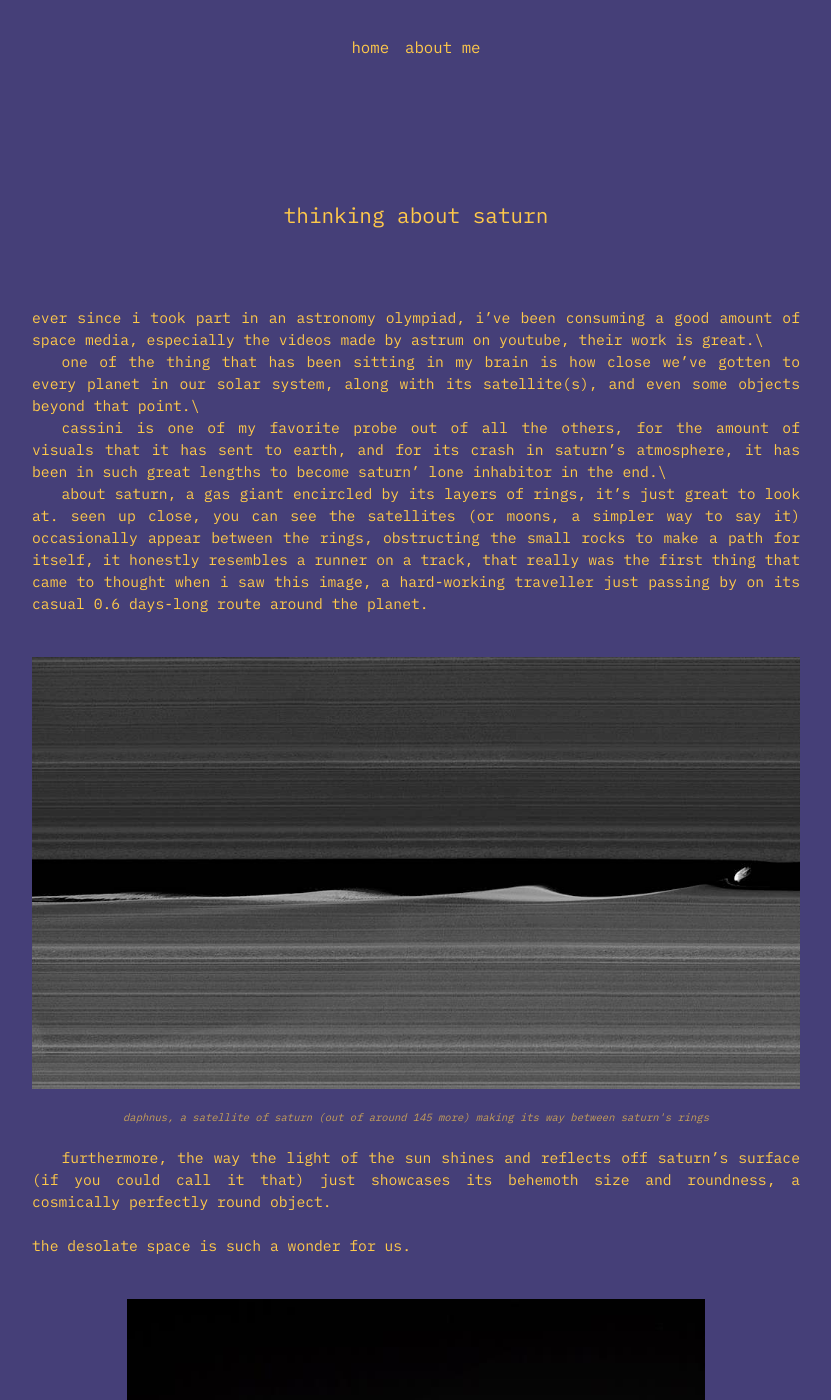
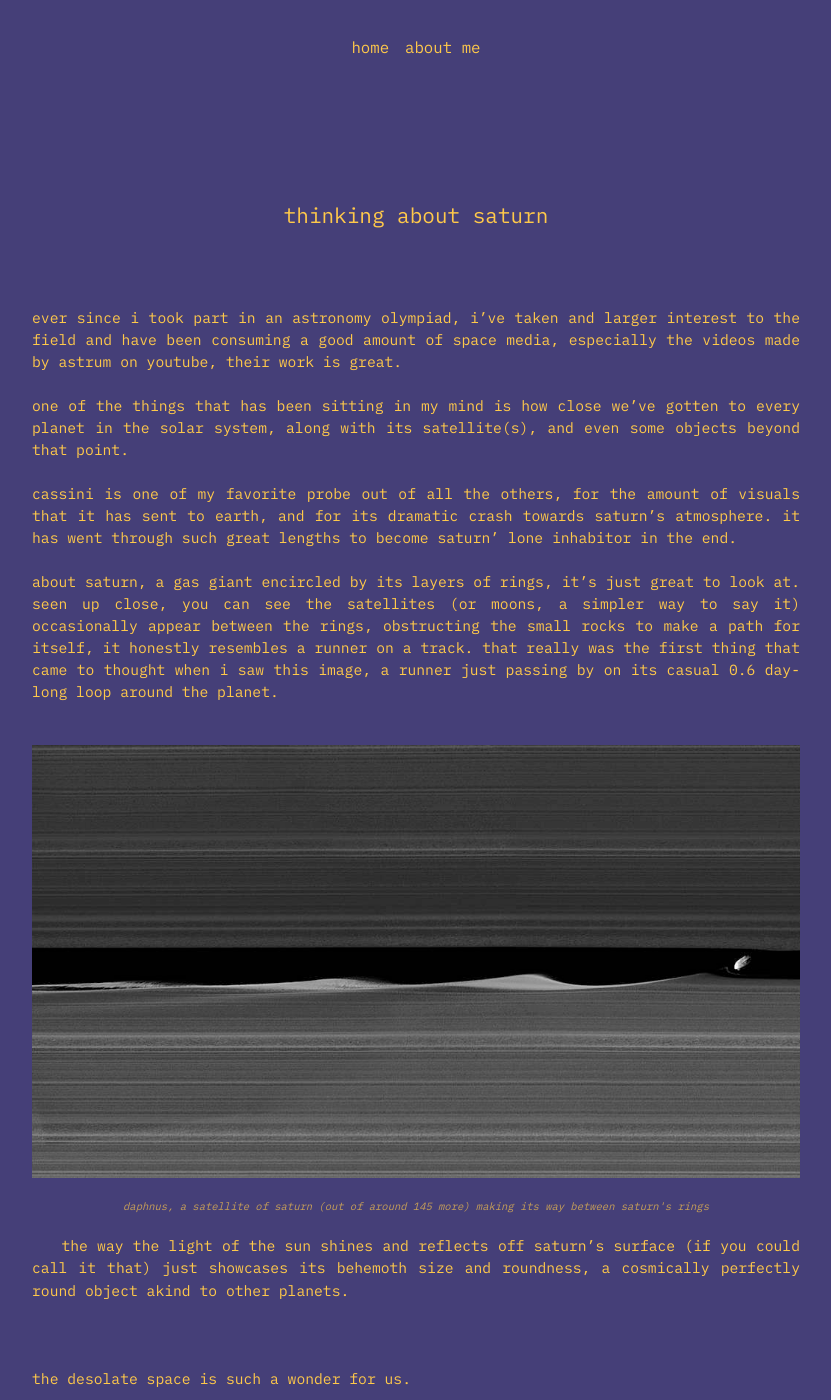
Before and after one commit to arzabz/arzabz.github.io, a Jekyll site: the page built from _posts/2024-04-24-thinking-about-saturn.md, in a window 1280 px wide and 1400 px high. Shown: the whole window, without its empty margins (224-1055 px from the left). Built offline with Jekyll 4.4.1, drawn with Linux system fonts in a browser that asks for light colours.

Commit message:
Update 2024-04-24-thinking-about-saturn.md

```diff
--- a/_posts/2024-04-24-thinking-about-saturn.md
+++ b/_posts/2024-04-24-thinking-about-saturn.md
@@ -6,13 +6,13 @@ layout: post
 published: true
 ---
 
-ever since i took part in an astronomy olympiad, i've been consuming a good amount of space media, especially the videos made by astrum on youtube, their work is great.\\
-
-one of the thing that has been sitting in my brain is how close we've gotten to every planet in our solar system, along with its satellite(s), and even some objects beyond that point.\\
-
-cassini is one of my favorite probe out of all the others, for the amount of visuals that it has sent to earth, and for its crash in saturn's atmosphere, it has been in such great lengths to become saturn' lone inhabitor in the end.\\
-
-about saturn, a gas giant encircled by its layers of rings, it's just great to look at. seen up close, you can see the satellites (or moons, a simpler way to say it) occasionally appear between the rings, obstructing the small rocks to make a path for itself, it honestly resembles a runner on a track, that really was the first thing that came to thought when i saw this image, a hard-working  traveller just passing by on its casual 0.6 days-long route around the planet.
+ever since i took part in an astronomy olympiad, i've taken and larger interest to the field and have been consuming a good amount of space media, especially the videos made by astrum on youtube, their work is great.\
+\
+one of the things that has been sitting in my mind is how close we've gotten to every planet in the solar system, along with its satellite(s), and even some objects beyond that point.\
+\
+cassini is one of my favorite probe out of all the others, for the amount of visuals that it has sent to earth, and for its dramatic crash towards saturn's atmosphere. it has went through such great lengths to become saturn' lone inhabitor in the end.\
+\
+about saturn, a gas giant encircled by its layers of rings, it's just great to look at. seen up close, you can see the satellites (or moons, a simpler way to say it) occasionally appear between the rings, obstructing the small rocks to make a path for itself, it honestly resembles a runner on a track. that really was the first thing that came to thought when i saw this image, a runner just passing by on its casual 0.6 day-long loop around the planet.
 
 <figure>
   <img alt="a satellite belonging to saturn orbiting between its rings" src="/assets/images/daphnus17212.jpg" />
@@ -22,8 +22,10 @@ about saturn, a gas giant encircled by its layers of rings, it's just great to l
 </figure>
 
 
-furthermore, the way the light of the sun shines and reflects off saturn's surface (if you could call it that) just showcases its behemoth size and roundness, a cosmically perfectly round object.\\
-\\
+the way the light of the sun shines and reflects off saturn's surface (if you could call it that) just showcases its behemoth size and roundness, a cosmically perfectly round object akind to other planets.\
+\
+\
+\
 the desolate space is such a wonder for us.
 
 <figure>
```
